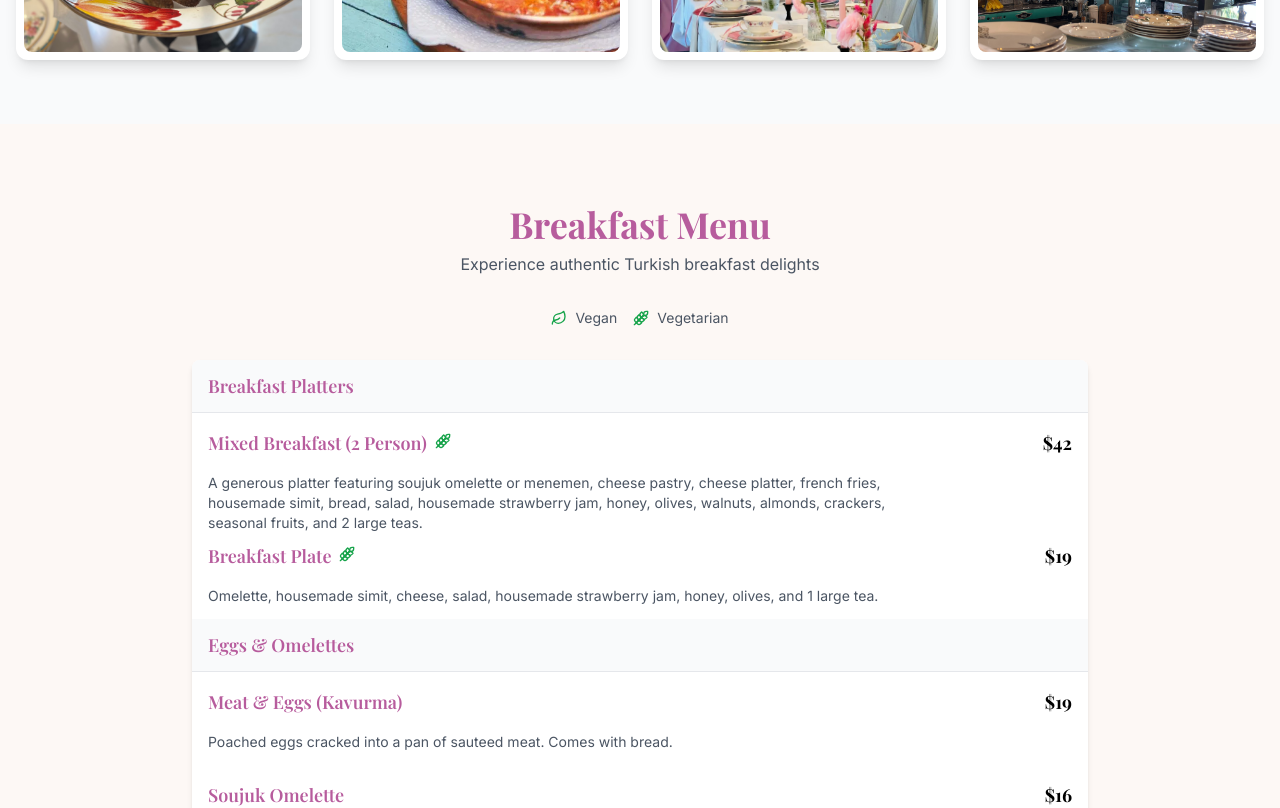
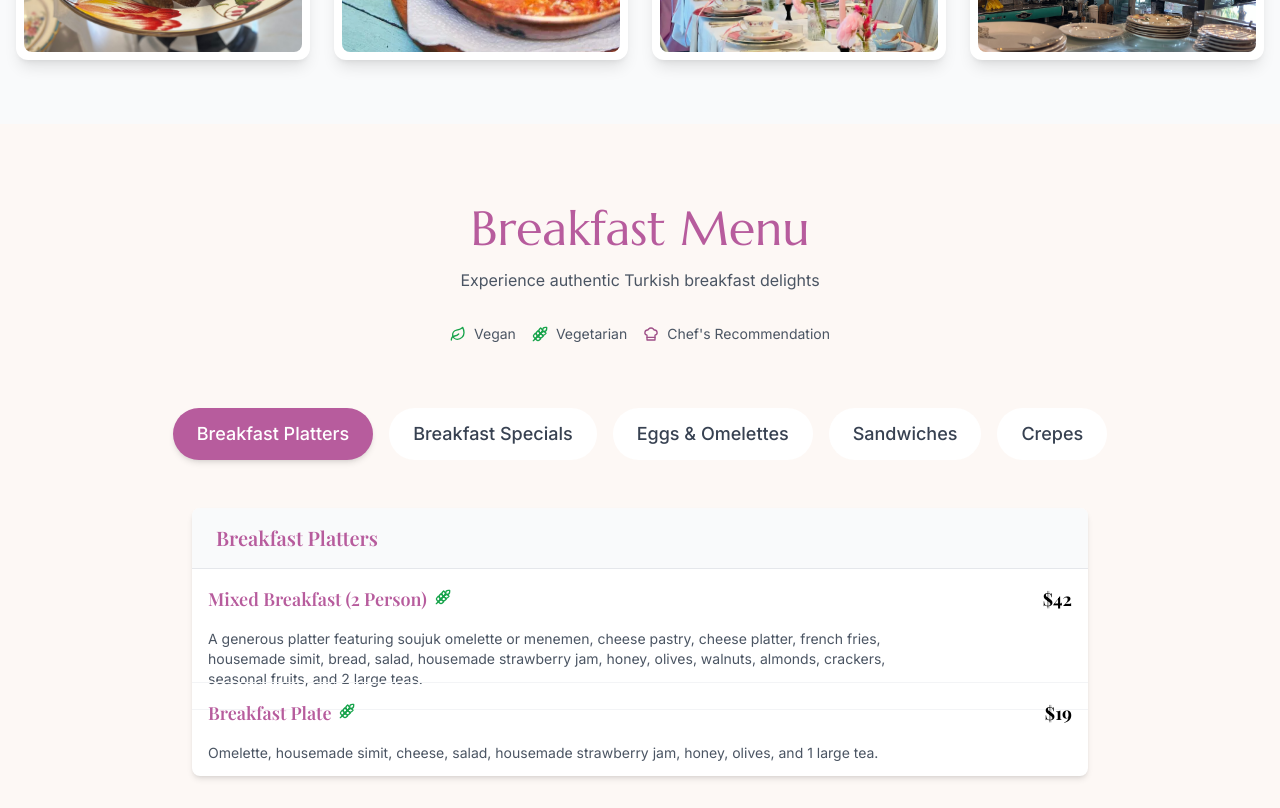
Before and after one commit to prodigitalstrategy/canans-kitchen, a React (Vite) app: page / in a window 1280 px wide. Shown: the part 2760-3568 px from the top of the page. Built offline with nearby package versions, Linux system fonts and the light colour scheme.

Commit message:
feat: restore enhanced menu functionality from backup branch
- Restore category-based menu navigation system
- Add detailed menu item information with recipes and fun facts
- Enhance MenuItem component with routing to detail pages
- Improve menu styling and organization

```diff
--- a/src/components/Menu/Menu.tsx
+++ b/src/components/Menu/Menu.tsx
@@ -1,19 +1,33 @@
-import React from "react";
-import { Coffee, Leaf, Wheat } from "lucide-react";
+import { useState } from "react";
+import { Coffee, Leaf, Wheat, ChefHat } from "lucide-react";
+import { menuItems } from "./menuData";
 import { MenuItem } from "./MenuItem";
-import { menuItems } from "./menuData";
 
 export function Menu() {
+  // Get unique categories from menuItems and sort them in a logical order
+  const categories = [
+    "Breakfast Platters",
+    "Breakfast Specials",
+    "Eggs & Omelettes",
+    "Sandwiches",
+    "Crepes"
+  ].filter(category => menuItems.some(item => item.category === category));
+
+  const [selectedCategory, setSelectedCategory] = useState<string>(categories[0]);
+
   return (
-    <section id="menu" className="py-20 bg-warm-50">
+    <section id="menu" className="min-h-screen py-20 bg-warm-50">
       <div className="container mx-auto px-4">
-        <h2 className="text-4xl font-serif font-bold mb-2 text-center text-primary">
+        {/* Header */}
+        <div className="text-center mb-16">
+          <h2 className="font-display text-5xl text-primary mb-4">
             Breakfast Menu
           </h2>
           <p className="text-center mb-8 text-gray-600">
             Experience authentic Turkish breakfast delights
           </p>
 
+          {/* Legend */}
           <div className="flex justify-center gap-4 mb-8">
             <div className="flex items-center gap-2">
               <Leaf size={16} className="text-green-600" />
@@ -23,75 +37,52 @@ export function Menu() {
               <Wheat size={16} className="text-green-600" />
               <span className="text-sm text-gray-600">Vegetarian</span>
             </div>
+            <div className="flex items-center gap-2">
+              <ChefHat size={16} className="text-primary-dark" />
+              <span className="text-sm text-gray-600">Chef's Recommendation</span>
+            </div>
+          </div>
         </div>
 
+        {/* Menu Categories */}
+        <div className="flex justify-center flex-wrap gap-4 mb-12">
+          {categories.map((category) => (
+            <button
+              key={category}
+              onClick={() => setSelectedCategory(category)}
+              className={`
+                px-6 py-3 rounded-full text-lg font-medium transition-all duration-300
+                ${selectedCategory === category
+                  ? "bg-primary text-white shadow-md"
+                  : "bg-white text-gray-700 hover:bg-gray-100"}
+              `}
+            >
+              {category}
+            </button>
+          ))}
+        </div>
+
+        {/* Menu Items */}
         <div className="max-w-4xl mx-auto bg-white rounded-lg shadow-md overflow-hidden">
-          {/* Breakfast Platters */}
-          <div className="border-b border-gray-200 bg-gray-50 px-4 py-3">
-            <h3 className="font-serif font-semibold text-lg text-primary">
-              Breakfast Platters
+          <div className="border-b border-gray-200 bg-gray-50 px-6 py-4">
+            <h3 className="font-serif font-semibold text-xl text-primary">
+              {selectedCategory}
             </h3>
           </div>
+
+          <div className="divide-y divide-gray-100">
             {menuItems
-            .filter((item) => item.name.includes("Breakfast"))
-            .map((item, index) => (
-              <MenuItem key={index} {...item} />
-            ))}
-
-          {/* Eggs & Omelettes */}
-          <div className="border-b border-gray-200 bg-gray-50 px-4 py-3">
-            <h3 className="font-serif font-semibold text-lg text-primary">
-              Eggs & Omelettes
-            </h3>
-          </div>
-          {menuItems
-            .filter(
-              (item) =>
-                item.name.includes("Omelette") ||
-                item.name.includes("Eggs") ||
-                item.name.includes("Menemen")
-            )
-            .map((item, index) => (
-              <MenuItem key={index} {...item} />
-            ))}
-
-          {/* Specialties */}
-          <div className="border-b border-gray-200 bg-gray-50 px-4 py-3">
-            <h3 className="font-serif font-semibold text-lg text-primary">
-              Specialties
-            </h3>
-          </div>
-          {menuItems
-            .filter(
-              (item) =>
-                item.name.includes("Toast") ||
-                item.name.includes("Panini") ||
-                item.name.includes("Croissant")
-            )
-            .map((item, index) => (
-              <MenuItem key={index} {...item} />
-            ))}
-
-          {/* Sweet Treats */}
-          <div className="border-b border-gray-200 bg-gray-50 px-4 py-3">
-            <h3 className="font-serif font-semibold text-lg text-primary">
-              Sweet Treats
-            </h3>
-          </div>
-          {menuItems
-            .filter(
-              (item) =>
-                item.name.includes("Pancakes") || item.name.includes("Crepe")
-            )
+              .filter((item) => item.category === selectedCategory)
               .map((item, index) => (
                 <MenuItem key={index} {...item} />
               ))}
           </div>
+        </div>
 
+        {/* Call to Action */}
         <div className="text-center mt-12">
           <p className="text-gray-600 mb-4">
-            All our dishes are made fresh to order with locally sourced
-            ingredients
+            All our dishes are made fresh to order with locally sourced ingredients
           </p>
           <a
             href="#contact"
--- a/src/components/Menu/MenuItem.tsx
+++ b/src/components/Menu/MenuItem.tsx
@@ -1,5 +1,5 @@
-import React from "react";
-import { Leaf, Wheat } from "lucide-react";
+import { Leaf, Wheat, ChevronRight } from "lucide-react";
+import { Link } from "react-router-dom";
 
 interface MenuItemProps {
   name: string;
@@ -20,8 +20,10 @@ export function MenuItem({
   hasAllergens,
   adjustments,
 }: MenuItemProps) {
+  // Generate slug for the detail page URL
+  const slug = name.toLowerCase().replace(/[^\w\s-]/g, "").replace(/\s+/g, "-");
   return (
-    <div className="group relative">
+    <Link to={`/menu/${slug}`} className="group relative block cursor-pointer">
       {/* Spacer div to maintain layout */}
       <div className="p-4 border-b border-gray-100 last:border-0 invisible">
         <div className="flex justify-between items-start mb-2">
@@ -94,6 +96,14 @@ export function MenuItem({
           )}
         </div>
       </div>
-    </div>
+
+      {/* View details indicator */}
+      <div className="absolute right-4 bottom-4 opacity-0 group-hover:opacity-100 transition-opacity duration-300">
+        <div className="flex items-center text-primary-dark text-sm font-medium">
+          <span>View details</span>
+          <ChevronRight size={16} className="ml-1 group-hover:translate-x-1 transition-transform" />
+        </div>
+      </div>
+    </Link>
   );
 }
--- a/src/components/Menu/menuData.ts
+++ b/src/components/Menu/menuData.ts
@@ -1,11 +1,31 @@
-interface MenuItem {
+export interface MenuItem {
   name: string;
   price: number;
   description: string;
+  category: string;
   isVegetarian?: boolean;
   isVegan?: boolean;
   hasAllergens?: boolean;
   adjustments?: string[];
+}
+
+export interface MenuItemDetailType {
+  images: string[];
+  recipe?: string;
+  funFacts: string[];
+  ingredients: string[];
+  preparationTime?: string;
+  servingSize?: string;
+  difficulty?: string;
+  relatedItems: string[];
+  nutrition?: {
+    calories?: number;
+    protein?: number;
+    carbs?: number;
+    fat?: number;
+    fiber?: number;
+    sugar?: number;
+  };
 }
 
 export const menuItems: MenuItem[] = [
@@ -14,6 +34,7 @@ export const menuItems: MenuItem[] = [
     price: 42,
     description:
       "A generous platter featuring soujuk omelette or menemen, cheese pastry, cheese platter, french fries, housemade simit, bread, salad, housemade strawberry jam, honey, olives, walnuts, almonds, crackers, seasonal fruits, and 2 large teas.",
+    category: "Breakfast Platters",
     isVegetarian: true,
   },
   {
@@ -21,6 +42,7 @@ export const menuItems: MenuItem[] = [
     price: 19,
     description:
       "Omelette, housemade simit, cheese, salad, housemade strawberry jam, honey, olives, and 1 large tea.",
+    category: "Breakfast Platters",
     isVegetarian: true,
   },
   {
@@ -28,6 +50,7 @@ export const menuItems: MenuItem[] = [
     price: 17,
     description:
       "Grilled ciabatta bread with soujuk, mozzarella, and pepper paste. Contains walnuts and hazelnuts. Served with mixed greens and fries.",
+    category: "Sandwiches",
     hasAllergens: true,
   },
   {
@@ -35,18 +58,21 @@ export const menuItems: MenuItem[] = [
     price: 19,
     description:
       "Poached eggs cracked into a pan of sauteed meat. Comes with bread.",
+    category: "Eggs & Omelettes",
   },
   {
     name: "Soujuk Omelette",
     price: 16,
     description:
       "Poached eggs cracked into a pan of sliced soujuk. Comes with bread.",
+    category: "Eggs & Omelettes",
   },
   {
     name: "Spinach Omelette",
     price: 12,
     description:
       "A fluffy omelet with fresh spinach, served with toasted sourdough bread.",
+    category: "Eggs & Omelettes",
     isVegetarian: true,
     adjustments: ["+$2 salad", "+$5 fries"],
   },
@@ -55,6 +81,7 @@ export const menuItems: MenuItem[] = [
     price: 12,
     description:
       "A hearty omelet with sautéed mushrooms served with toasted sourdough bread.",
+    category: "Eggs & Omelettes",
     isVegetarian: true,
     adjustments: ["+$2 salad", "+$5 fries"],
   },
@@ -63,6 +90,7 @@ export const menuItems: MenuItem[] = [
     price: 12,
     description:
       "Made with creamy feta cheese and mozzarella, served with toasted sourdough bread.",
+    category: "Eggs & Omelettes",
     isVegetarian: true,
     adjustments: ["+$2 salad", "+$5 fries"],
   },
@@ -71,6 +99,7 @@ export const menuItems: MenuItem[] = [
     price: 13,
     description:
       "Sourdough toast topped with creamy avocado spread, cream cheese, and arugula on top.",
+    category: "Breakfast Specials",
     isVegetarian: true,
     isVegan: true,
   },
@@ -78,6 +107,7 @@ export const menuItems: MenuItem[] = [
     name: "Egg & Cheese Croissant",
     price: 9,
     description: "Fresh croissant with eggs and cheese.",
+    category: "Breakfast Specials",
     isVegetarian: true,
   },
   {
@@ -85,6 +115,7 @@ export const menuItems: MenuItem[] = [
     price: 14,
     description:
       "Scrambled eggs cooked with fresh tomatoes and peppers in olive oil. Served with French bread.",
+    category: "Eggs & Omelettes",
     isVegetarian: true,
   },
   {
@@ -92,6 +123,7 @@ export const menuItems: MenuItem[] = [
     price: 13,
     description:
       "A stack of fluffy pancakes served with fresh fruits and syrup.",
+    category: "Breakfast Specials",
     isVegetarian: true,
     adjustments: ["Matcha pancakes available for +$2"],
   },
@@ -99,6 +131,7 @@ export const menuItems: MenuItem[] = [
     name: "Mixed Crepe",
     price: 14,
     description: "Stuffed with baby spinach and mozzarella.",
+    category: "Crepes",
     isVegetarian: true,
     adjustments: ["+$2 avocado", "+$2 scrambled eggs"],
   },
@@ -106,6 +139,7 @@ export const menuItems: MenuItem[] = [
     name: "Banana Nutella Almond Crepe",
     price: 14,
     description: "Sweet crepe filled with banana, Nutella, and almonds.",
+    category: "Crepes",
     isVegetarian: true,
   },
   {
@@ -113,6 +147,154 @@ export const menuItems: MenuItem[] = [
     price: 14,
     description:
       "Sweet crepe filled with Nutella, fresh strawberries, and banana.",
+    category: "Crepes",
     isVegetarian: true,
   },
 ];
+
+export const menuItemDetails: Record<string, MenuItemDetailType> = {
+  "mixed-breakfast-2-person": {
+    images: ["/images/menu/mixed-breakfast.jpg"],
+    funFacts: [
+      "Turkish breakfast is called 'kahvaltı' which literally means 'before coffee'.",
+      "Traditional Turkish breakfast is a communal affair, with multiple small dishes shared among family and friends.",
+      "A proper Turkish breakfast can last for hours and is especially popular on weekends."
+    ],
+    ingredients: [
+      "Soujuk (Turkish sausage)",
+      "Eggs",
+      "Cheese pastry",
+      "Assorted cheeses",
+      "French fries",
+      "Housemade simit (Turkish bagel)",
+      "Fresh bread",
+      "Mixed salad",
+      "Housemade strawberry jam",
+      "Honey",
+      "Olives",
+      "Walnuts",
+      "Almonds",
+      "Crackers",
+      "Seasonal fruits",
+      "Turkish tea"
+    ],
+    preparationTime: "30 mins",
+    servingSize: "2 people",
+    difficulty: "Complex",
+    relatedItems: ["breakfast-plate", "menemen-shakshuka"]
+  },
+
+  "menemen-shakshuka": {
+    images: ["/images/menu/menemen.jpg"],
+    recipe: "Try this simplified version at home:\n\n1. Dice onions, tomatoes, and peppers\n2. Sauté onions and peppers in olive oil until soft\n3. Add tomatoes and cook until they break down\n4. Season with salt, pepper, and paprika\n5. Create wells in the mixture and crack eggs into them\n6. Cover and cook until eggs are set but yolks are still runny\n7. Serve with French bread",
+    funFacts: [
+      "Menemen is named after a district in İzmir, Turkey.",
+      "While similar to shakshuka, menemen typically has the eggs scrambled into the mixture rather than poached on top.",
+      "It's a popular breakfast dish throughout Turkey and is often served in a traditional copper pan."
+    ],
+    ingredients: [
+      "Fresh eggs",
+      "Tomatoes",
+      "Green peppers",
+      "Onions",
+      "Olive oil",
+      "Spices",
+      "French bread"
+    ],
+    preparationTime: "20 mins",
+    servingSize: "1-2 people",
+    difficulty: "Medium",
+    relatedItems: ["soujuk-omelette", "mixed-breakfast-2-person"]
+  },
+
+  "pancakes": {
+    images: ["/images/menu/pancakes.jpg"],
+    recipe: "Classic pancakes at home:\n\n1. Mix flour, sugar, baking powder, and salt\n2. In another bowl, whisk together milk, eggs, and melted butter\n3. Combine wet and dry ingredients until just mixed (lumps are okay)\n4. Heat a griddle and pour batter to form pancakes\n5. Cook until bubbles form, then flip and cook other side\n6. Serve with fresh fruits and syrup",
+    funFacts: [
+      "The world's largest pancake was made in the UK in 1994, measuring 15 meters in diameter.",
+      "National Pancake Day is celebrated on February 21st.",
+      "Ancient Greeks and Romans ate pancakes sweetened with honey."
+    ],
+    ingredients: [
+      "Flour",
+      "Eggs",
+      "Milk",
+      "Sugar",
+      "Baking powder",
+      "Butter",
+      "Fresh fruits",
+      "Syrup"
+    ],
+    preparationTime: "15 mins",
+    servingSize: "1 person",
+    difficulty: "Easy",
+    relatedItems: ["mixed-crepe", "banana-nutella-almond-crepe"]
+  },
+
+  "mixed-crepe": {
+    images: ["/images/menu/mixed-crepe.jpg"],
+    funFacts: [
+      "Crepes originated in Brittany, a region in the northwest of France.",
+      "The word 'crepe' comes from the Latin word 'crispus' meaning curled.",
+      "February 2nd is known as 'Crepe Day' in France."
+    ],
+    ingredients: [
+      "Crepe batter",
+      "Baby spinach",
+      "Mozzarella cheese",
+      "Butter"
+    ],
+    preparationTime: "15 mins",
+    servingSize: "1 person",
+    difficulty: "Medium",
+    relatedItems: ["banana-nutella-almond-crepe", "nutella-strawberry-banana-crepe"]
+  },
+
+  "banana-nutella-almond-crepe": {
+    images: ["/images/menu/banana-nutella-crepe.jpg"],
+    funFacts: [
+      "Nutella was created in the 1940s by Pietro Ferrero, an Italian pastry maker.",
+      "The combination of chocolate and hazelnuts was a result of cocoa shortages after World War II.",
+      "February 5th is World Nutella Day."
+    ],
+    ingredients: [
+      "Crepe batter",
+      "Nutella",
+      "Fresh bananas",
+      "Almonds",
+      "Powdered sugar"
+    ],
+    preparationTime: "15 mins",
+    servingSize: "1 person",
+    difficulty: "Medium",
+    relatedItems: ["nutella-strawberry-banana-crepe", "mixed-crepe"],
+    nutrition: {
+      calories: 580,
+      protein: 8,
+      carbs: 72,
+      fat: 32,
+      fiber: 5,
+      sugar: 48
+    }
+  },
+
+  "nutella-strawberry-banana-crepe": {
+    images: ["/images/menu/nutella-strawberry-crepe.jpg"],
+    funFacts: [
+      "Strawberries are the only fruit with seeds on the outside.",
+      "On average, there are 200 seeds on a strawberry.",
+      "Bananas are berries, but strawberries aren't actually berries botanically speaking."
+    ],
+    ingredients: [
+      "Crepe batter",
+      "Nutella",
+      "Fresh strawberries",
+      "Fresh bananas",
+      "Powdered sugar"
+    ],
+    preparationTime: "15 mins",
+    servingSize: "1 person",
+    difficulty: "Medium",
+    relatedItems: ["banana-nutella-almond-crepe", "mixed-crepe"]
+  }
+};
```
Lines whose indentation alone changed are shown as unchanged.
